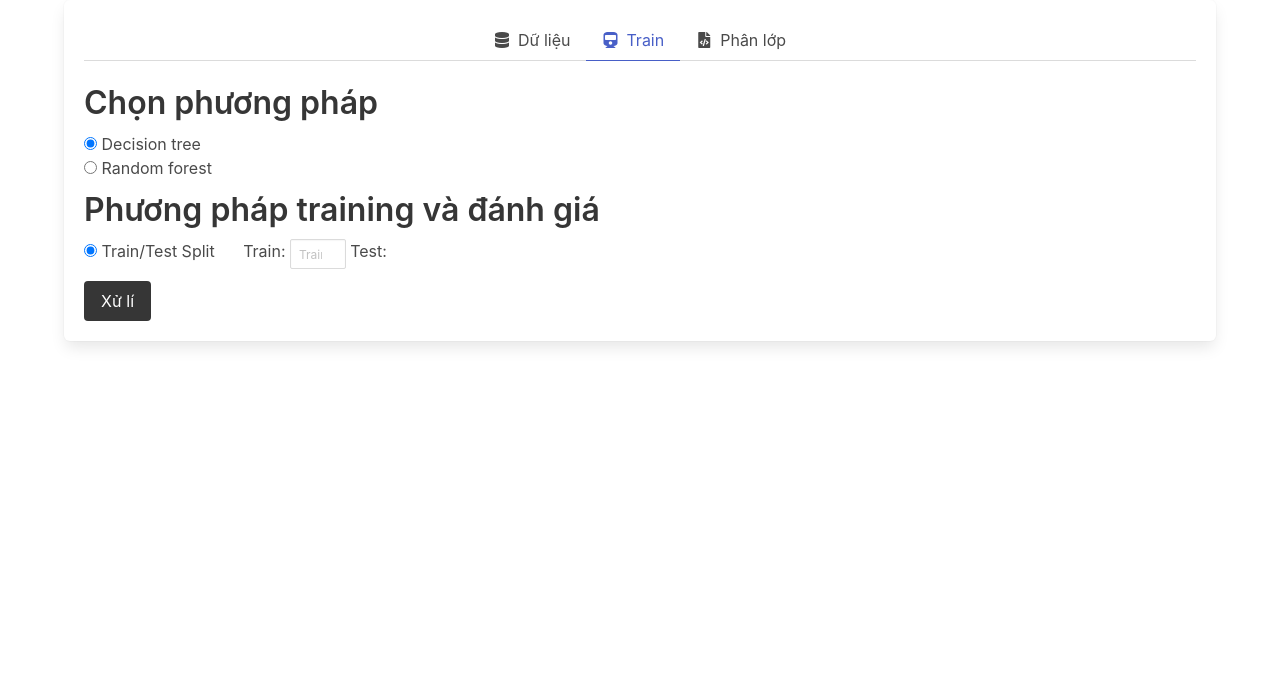
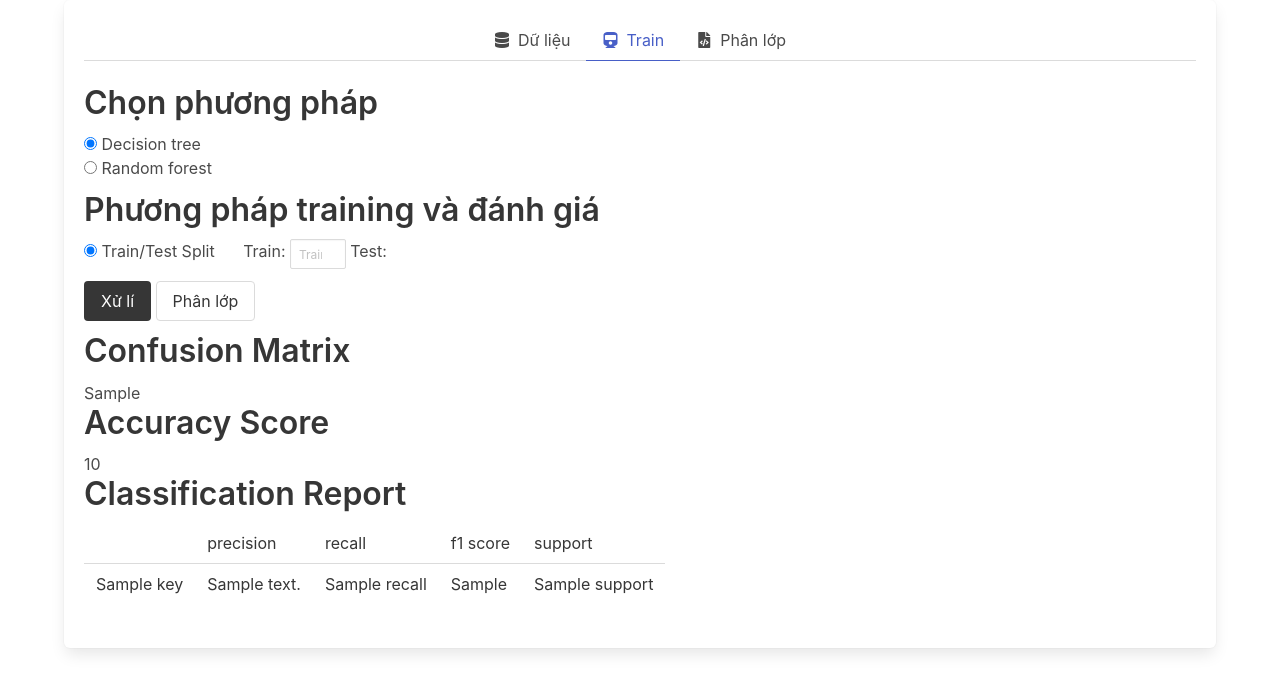
Before and after one commit to duhoang00/BankruptPrediction, a Flask app: template templates/datapreprocess.html in a window 1280 px wide. Shown: the top 693 px of the page. Run offline with Flask 2, Linux system fonts and the light colour scheme; the template is opened without the code that fills it: most values are stand-ins (such as "Sample title", 1, 10 or a date in 2020).

Commit message:
training page

```diff
--- a/app.py
+++ b/app.py
@@ -5,7 +5,7 @@ import pandas as pd
 from flask import Flask, render_template, request
 from scipy.io import arff
 from io import StringIO
-import main, preprocess
+import main, preprocess, process
 
 app=Flask(__name__)
 
@@ -16,31 +16,62 @@ def index():
 
 @app.route('/datainput', methods=['GET', 'POST'])
 def datainput():
-    arrfurl = "1year.arff"
-    rawDfList = main.getRawDfList(arrfurl);
-    rawDfList[0] = rawDfList[0][rawDfList[0]['Attr1'] > 0.3]  # less value for dataframe
-    Df_missing_stats = main.getMissingStats(rawDfList)
+    df, Df_missing_stats = preProcessData("1year", "null")
     return render_template("datainput.html",
-        tables=[rawDfList[0].to_html(classes='table', header="true")],
+        tables=[df.to_html(classes='table', header="true")],
         missingstats = [Df_missing_stats.to_html(classes="table missing-stats", header="true")])
 
 
 @app.route('/choosedata/<string:chosendata>/<string:chosenimputation>', methods=['GET', 'POST'])
 def chooseData(chosendata, chosenimputation):
-    arrfurl = chosendata + ".arff"
-    rawDfList = main.getRawDfList(arrfurl);
-    if (chosenimputation != "null"):
-        rawDfList = preprocess.meanImputation(rawDfList)
-    rawDfList[0] = rawDfList[0][rawDfList[0]['Attr1'] > 0.3]  # less value for dataframe
-    Df_missing_stats = main.getMissingStats(rawDfList)
+    df, Df_missing_stats = preProcessData(chosendata, chosenimputation)
     return render_template("datainput.html",
-        tables=[rawDfList[0].to_html(classes='table', header="true")],
+        tables=[df.to_html(classes='table', header="true")],
         missingstats = [Df_missing_stats.to_html(classes="table missing-stats", header="true")])
 
 
+#test
 @app.route('/datapreprocess', methods=['GET', 'POST'])
-def datapreprocess():
+def datapreprocesstest():
     return render_template("datapreprocess.html")
+
+
+@app.route('/choosedatapreprocess/<string:chosendata>/<string:chosenimputation>', methods=['GET', 'POST'])
+def datapreprocess(chosendata, chosenimputation):
+    return render_template("datapreprocess.html")
+
+
+@app.route('/choosedatatrain/<string:chosendata>/<string:chosenimputation>/<string:chosenmethod>/<string:chosentraintest>/<int:value>', methods=['GET', 'POST'])
+def choosedatatrain(chosendata, chosenimputation, chosenmethod, chosentraintest, value):
+    df, Df_missing_stats = preProcessData(chosendata, chosenimputation)
+    if (chosentraintest == "split"):
+        if (value != "null"):
+            X_train, X_test, y_train, y_test = process.traintestsplit(df, value)
+        else:
+            X_train, X_test, y_train, y_test = process.traintestsplit(df)
+
+    if (chosenmethod == "decisiontree"):
+        confusion_matrix, accuracy_score, classification_report = process.decisionTree(X_train, X_test, y_train, y_test)
+    print('confusion_matrix')
+    print(confusion_matrix)
+    print('accuracy_score')
+    print(accuracy_score)
+    print('classification_report')
+
+    for key, values in classification_report.items():
+        print(key)
+        print('values')
+        values['f1score'] = values.pop('f1-score')
+
+
+
+
+    print(classification_report)
+
+    return render_template("datapreprocess.html",
+        confusion_matrix = confusion_matrix,
+        accuracy_score = accuracy_score,
+        classification_report = classification_report)
 
 
 @app.route('/dataprocess', methods=['GET', 'POST'])
@@ -48,6 +79,23 @@ def dataprocess():
     return render_template("dataprocess.html")
 
 
+def preProcessData(chosendata, chosenimputation):
+    arrfurl = chosendata + ".arff"
+    rawDfList = main.getRawDfList(arrfurl);
+    if (chosenimputation != "null"):
+        rawDfList = preprocess.meanImputation(rawDfList)
+    rawDfList = preprocess.overSampleSmote(rawDfList)
+    # rawDfList[0] = rawDfList[0][rawDfList[0]['Attr1'] > 0.3]  # less value for dataframe
+    Df_missing_stats = main.getMissingStats(rawDfList)
+    return  rawDfList[0], Df_missing_stats
+
+
+
+@app.errorhandler(404)
+def not_found(e):
+    return render_template("nodata.html")
+
+
 if __name__=="__main__":
     port = int(os.environ.get("PORT", 5000))
     app.run(host='0.0.0.0', port=port, debug=True)
--- a/templates/datapreprocess.html
+++ b/templates/datapreprocess.html
@@ -4,7 +4,7 @@
 
 {% block pagecontent %}
 <div class="title">Chọn phương pháp</div>
-<div class="method-container mb-3">
+<div class="method-container mb-3" id="choose-method">
     <p>
         <label class="radio">
             <input type="radio" name="method" value="decisiontree" checked>
@@ -20,26 +20,107 @@
 </div>
 
 <div class="title">Phương pháp training và đánh giá</div>
-<div class="train-test-container mb-3">
+<div class="train-test-container mb-3" id="choose-traintest">
     <label class="radio">
         <input type="radio" name="traintest" value="split" checked>
         Train/Test Split
     </label>
     <span class="ml-5">Train:</span>
     <span>
-        <input id="splittrain" class="input is-small" style="width: 5%;" type="number" min="0" max="100" placeholder="Train">
+        <input id="splittrain" class="input is-small" style="width: 5%;" type="number" min="0" max="100"
+            placeholder="Train">
     </span>
     <span>Test:</span>
     <span id="splittest"></span>
 </div>
 
-<p>
-    <button class="button is-dark" id=process-button">Xử lí</button>
+<p class="mb-3">
+    <button class="button is-dark" id="process-button">Xử lí</button>
+    <button class="button" id="classification-button">Phân lớp</button>
 </p>
+
+<div class="title">Confusion Matrix</div>
+<div>{{confusion_matrix}}</div>
+
+<div class="title">Accuracy Score</div>
+<div>{{accuracy_score}}</div>
+
+<div class="title">Classification Report</div>
+<div class="table-container" style="max-height: 300px; overflow: auto;">
+  <table class="table">
+    <tr>
+      <td></td>
+      <td>precision</td>
+      <td>recall</td>
+      <td>f1 score</td>
+      <td>support</td>
+    </tr>
+    {% for key, values in classification_report.items() %}
+    <tr>
+      <td>{{ key }}</td>
+      <td>{{ values.precision }}</td>
+      <td>{{ values.recall }}</td>
+      <td>{{ values.f1score }}</td>
+      <td>{{ values.support }}</td>
+   </tr>
+    {% endfor%}
+  </table>
+</div>
+<!-- <div>{{classification_report}}</div> -->
 
 <script>
     document.getElementById("datainput").classList.remove("is-active");
     document.getElementById("datapreprocess").classList.add("is-active");
     document.getElementById("dataprocess").classList.remove("is-active");
+
+    currentSelection();
+
+    function currentSelection() {
+        console.log('check current selection');
+        var href = window.location.href;
+        var href = href.split("/");
+
+        for (var i = 0; i < href.length; i++) {
+            if (href[i] == "choosedatapreprocess") {
+                hadSelected(href, i);
+                break;
+            }
+        }
+    }
+
+    function hadSelected(href, hrefindex) {
+        chosenData = href[hrefindex + 1];
+        chosenImputation = href[hrefindex + 2];
+        trainEvent(chosenData, chosenImputation);
+    }
+
+    function trainEvent(chosenData, chosenImputation) {
+      document.getElementById("process-button").addEventListener('click', function () {
+        var chosenMethod = null;
+        var chooseMethod = document.getElementById("choose-method").getElementsByTagName("input");
+        for (var i = 0; i < chooseMethod.length; i++) {
+          if (chooseMethod[i].checked) {
+            chosenMethod = chooseMethod[i].value;
+          }
+        }
+
+        var chosenTraintest = null;
+        var chooseTraintest = document.getElementById("choose-traintest").getElementsByTagName("input");
+        for (var i = 0; i < chooseTraintest.length; i++) {
+          if (chooseTraintest[i].checked) {
+            chosenTraintest = chooseTraintest[i].value;
+          }
+        }
+        var value = null;
+        if (chosenTraintest == "split") {
+            value = document.getElementById("splittrain").value;
+        }
+        setTimeout(function () {
+          var href = "/choosedatatrain" + "/" + chosenData + "/" + chosenImputation + "/" + chosenMethod + "/" + chosenTraintest + "/" + value;
+          window.location.href = href;
+        }, 500);
+
+      })
+    }
 </script>
 {% endblock %}
--- a/templates/index.html
+++ b/templates/index.html
@@ -31,7 +31,7 @@
           <div class="title has-text-centered p-6 is-hidden" id="index-welcome">
             Đây là trang web cho đồ án môn Data Warehouse
             <div class="subtitle">
-              Chọn một trong những menu phía trên để bắt đầu
+              Chọn menu dữ liệu phía trên để bắt đầu
             </div>
           </div>
 
```
Also changed, not shown: process.py (+39 -24 lines), templates/datainput.html (+62 -7 lines), templates/nodata.html (added, +14 -0 lines).
